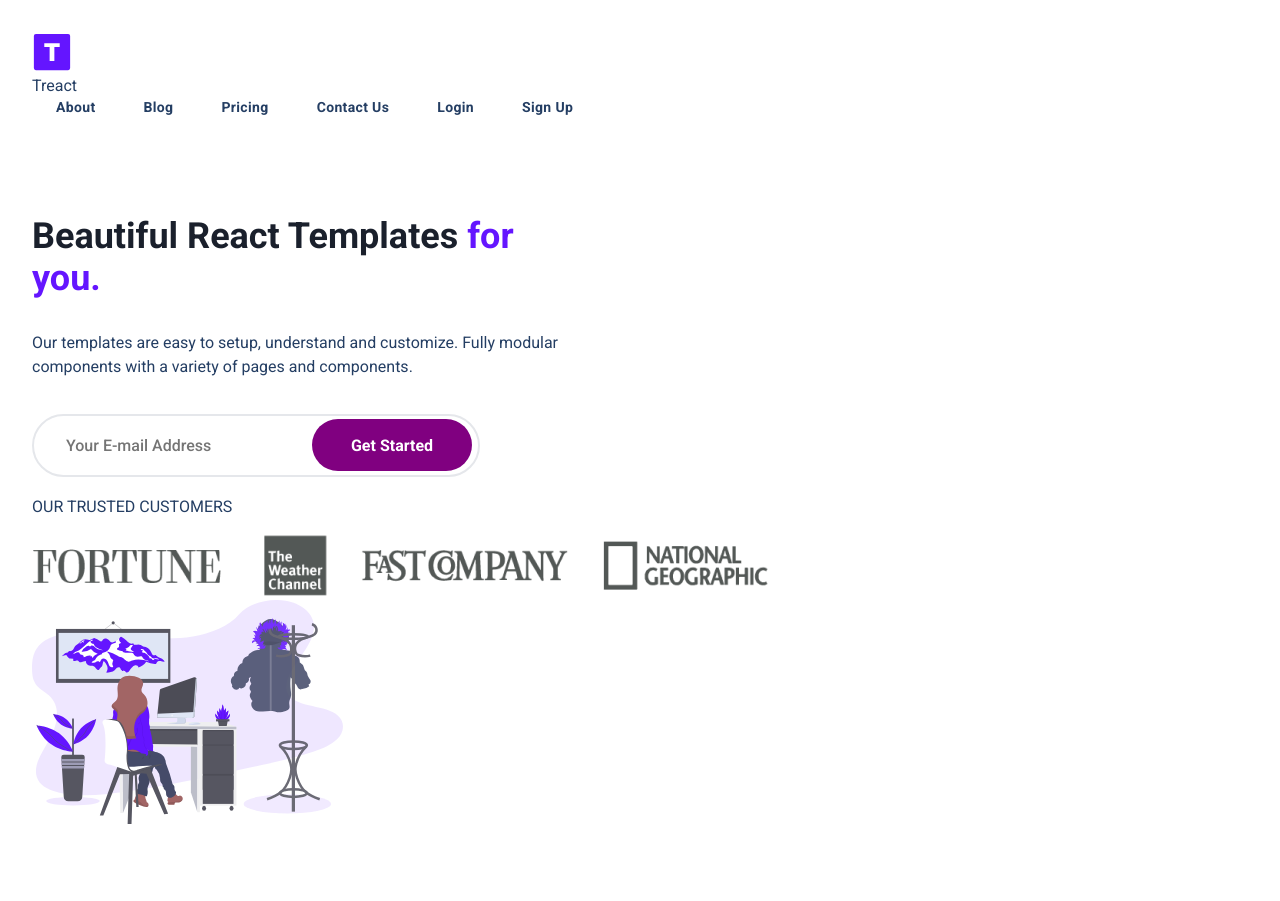
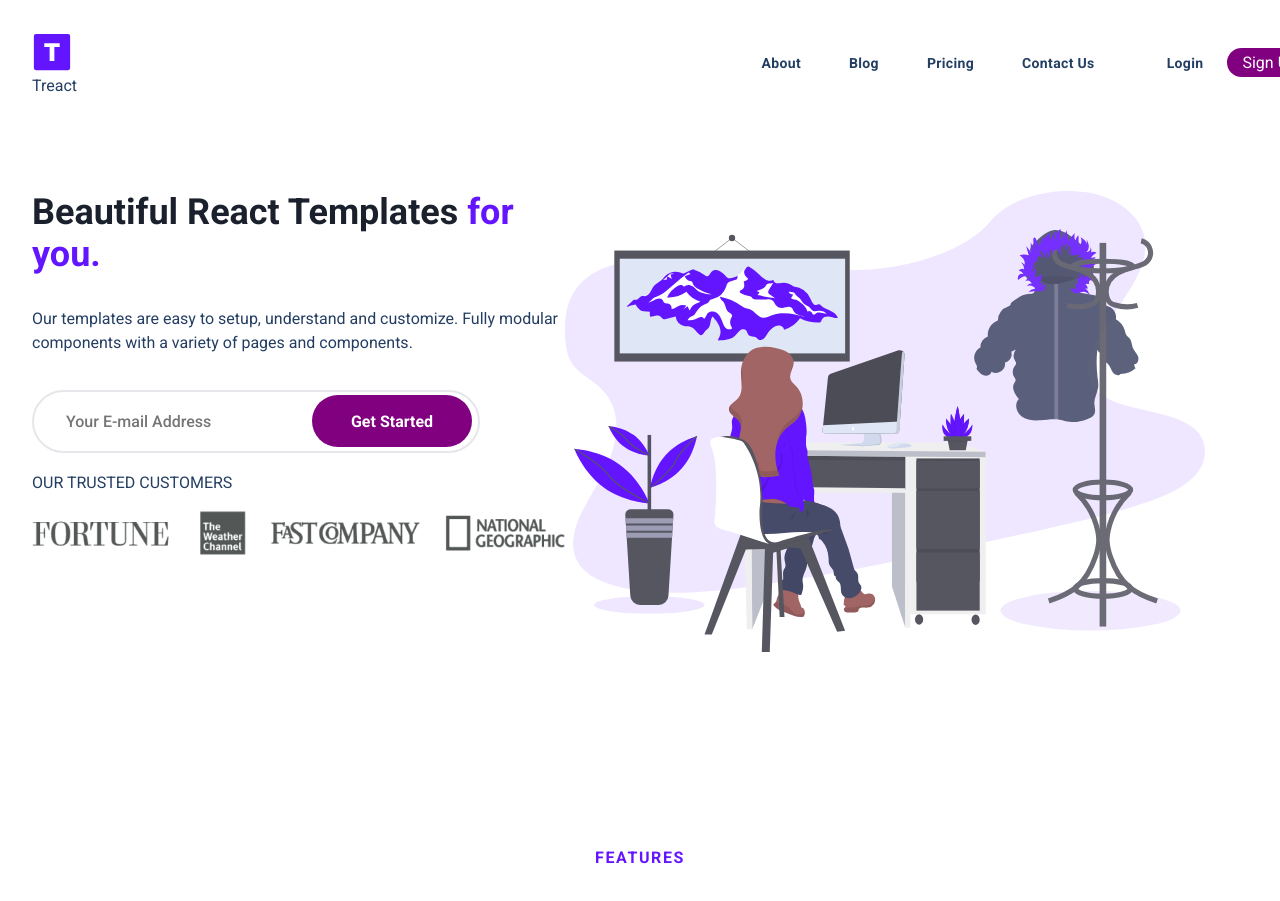
Before and after one commit to stepheni808/final-project, a plain HTML site: page index.html in a window 1280 px wide. Shown: the top 901 px of the page. Drawn offline with Linux system fonts and the light colour scheme.

Commit message:
first commit

```diff
--- a/index.html
+++ b/index.html
@@ -14,8 +14,7 @@
             <img
               class="nav__logo--img"
               src="./Assets125/logo.2c489fc453a1783cbadacf914efa3df6.svg"
-              alt="logo"
-            />
+              alt="logo"/>
             <div class="nav__logo--title">Treact</div>
           </div>
 
@@ -25,7 +24,7 @@
             <a href="#" class="nav__link">Pricing</a>
             <a href="#" class="nav__link">Contact Us</a>
             <a href="#" class="nav__link login">Login</a>
-            <a href="#" class="nav__link nav__link__primary">Sign Up</a>
+            <a href="#" class="nav__link__primary">Sign Up</a>
           </div>
           <button class="btn__menu" onclick="openMenu()"></button>
         </div>
@@ -33,10 +32,12 @@
       <header>
         <div class="container">
             <div class="row">
+            <div class="wrapper">
               <div class="header__description">
                 <h1>
                      Beautiful React Templates
                        <span class="purple">for you.</span>
+
                      </h1>
                        <p class="header__description--para">Our templates are easy to setup, understand and customize. Fully modular components with a variety of pages and components.</p>
 
@@ -46,12 +47,17 @@
                      </div>
                        <p class="header__customers--title">OUR TRUSTED CUSTOMERS</p>
                    <div>
-                    <img src="./Assets125/customers-logo-strip.680ac7c2e8ae28161d2c.png" alt="header__customers">
+                   <img src="./Assets125/customers-logo-strip.680ac7c2e8ae28161d2c.png" alt="header__customers" class="landing__img">
+
+                 </div>
+
+               </div>
                <figure class="header__img--wrapper">
                  <img src="./Assets125/design-illustration-2.6da6a00b20c07c4a9b65d1870679e1b8.svg" alt class="header__img">
+               </figure>
             </div>
+
                 </div>
-                  </figure>
                 </div>
               </header>
              </section>
--- a/styles.css
+++ b/styles.css
@@ -22,6 +22,14 @@ section {
 nav {
     display: flex;
     padding-top: 32px;
+    unicode-bidi: isolate;
+}
+
+.nav__link__primary {
+    padding: 5px 15px;
+    background-color: purple;
+    border-radius: 20px;
+    color: white;
 }
 
 * {
@@ -31,12 +39,7 @@ nav {
     color: #243e63;
 }
 
-nav {
-    unicode-bidi: isolate;
-}
-
-
-nav.row {
+.nav__row {
     display: flex;
     justify-content: space-between;
 }
@@ -71,9 +74,14 @@ nav__logo {
     color: #243e63;
 }
 
+.landing__img {
+    width: 100%;
+}
+
+
+
 img {
-    overflow-clip-margin: content-box;
-    overflow: clip;
+   width: 100%;
 }
 
 .nav__logo--title {
@@ -94,66 +102,31 @@ div {
     padding-bottom: 2px;
 }
 
-.nav__link {
-    font-size: 14px;
-    font-weight: 600;
-    padding-top: 4px;
-    letter-spacing: 0.35px;
-    border-bottom: 2px solid transparent;
-    position: relative;
-    transition: all 300ms;
-}
 
 .nav__link {
     margin: 0 24px;
+    position: relative;
 }
 
 .nav__link::after {
 content: "";
 position: absolute;
-left: 0px;
+right: 0;
 bottom: -6px;
 height: 2px;
-width: 100%;
-background: #6415ff;
-transition: all 300ms;
-opacity: 0;
+width: 0;
+background-color: #6415ff;
+transition: all 300ms ease;
+}
+
+.nav__link:hover::after {
+    width: 100%;
+    left: 0;
 }
 
 .login {
     margin-left: 48px;
 }
-
-.nav__link {
-    font-size: 14px;
-    font-weight: 600px;
-    padding-top: 4px;
-    letter-spacing: 0.35px;
-    border-bottom: 2px solid transparent;
-    position: relative;
-    transition: all 300ms;
-}
-
-.nav__link {
-    margin: 0 24px;
-    }
-
-    a {
-        display: inline;
-        text-decoration: none;
-    }
-
-    .nav__link:after {
-        content: "";
-        position: absolute;
-        left: 0px;
-        bottom: -6px;
-        height: 2px;
-        width: 100%;
-        background: #6415ff;
-        transition: all 300ms;
-        opacity: 0;
-    }
 
 * {
     padding: 0;
@@ -190,20 +163,6 @@ a {
     box-sizing: border-box;
 }
 
-.nav__link--primary:after {
-    content: "";
-    width: 0;
-    height: 0;
-}
-
-.nav__link:after {
-position: absolute;
-left: 0px;
-bottom: -6px;
-background: #6415ff;
-transition: all 300ms;
-opacity: 0;
-}
 
 .btn__menu {
     display: none;
@@ -225,6 +184,10 @@ nav {
     padding-top: 32px;
     box-sizing: border-box;
     color: #243e63;
+}
+
+.wrapper {
+    display: flex;
 }
 
 ul {
@@ -250,12 +213,6 @@ TEMPLATES
 div {
     display: block;
     unicode-bidi: isolate;
-}
-
-@media (max-width: 1280px) {
-    header .row {
-        align-items: flex-end;
-    }
 }
 
 header .row {
@@ -306,12 +263,6 @@ h1 {
 
 .purple {
     color: #6415ff;
-}
-
-@media (max-width: 1280px){
-.header__description--para {
-    font-size: 16px;
-}
 }
 
 .header__description--para {
@@ -393,11 +344,6 @@ button {
     box-sizing: border-box;
 }
 
-@media (max-width: 1280px) {
-    .header__img {
-        max-width: 512px;
-    }
-}
 
 .header__img {
     width: 100%;
@@ -415,15 +361,14 @@ img {
     overflow: clip;
 }
 
-@media (max-width: 1280px) {
-    .header__img--wrapper {
-        display: flex;
-        justify-content: flex-end;
-    }
-}
+/*
+
+HEADER
+
+*/
 
 .header__img--wrapper {
-    width: calc(100% - 41.667%);
+    width: 50%;
 }
 
 * {
@@ -431,12 +376,6 @@ img {
     padding: 0;
     box-sizing: border-box;
     color: #243e63;
-}
-
-@media (max-width: 1280px) {
-    header .row {
-        align-items: flex-end;
-    }
 }
 
 header .row {
@@ -454,6 +393,109 @@ header .row {
     padding: 96px 0;
 }
 
+
 header {
     position: relative;
 }
+
+/*
+
+FEATURES
+
+*/
+
+.container {
+    padding: 96px 0;
+}
+
+* {
+    margin: 0;
+    padding: 0;
+    box-sizing: border-box;
+    color: #243e63;
+}
+
+#features {
+    position: relative;
+}
+
+section {
+    padding: 0 32px;
+}
+
+    section {
+        padding: 0 32px;
+        display: block;
+        unicode-bidi: isolate;
+    }
+
+    h4 {
+        display: block
+        margin-block-start: 1.33em;
+        margin-block-end: 1.33em;
+        margin-inline-start: 0px;
+        margin-inline-end: 0px;
+        font-weight: bold;
+        unicode-bidi: isolate;
+    }
+
+    div {
+        display: block;
+        unicode-bidi: isolate;
+    }
+
+    #features .row__narrow {
+        display: flex;
+        flex-direction: column;
+        align-items: center;
+    }
+
+    .row__narrow {
+        width: 100%;
+        max-width: 50px;
+        margin: 0 auto;
+    }
+
+    .section__tag {
+        font-size: 16px;
+        color: #6415ff;
+        letter-spacing: 1.6px;
+        font-weight: 700;
+        text-transform: uppercase;
+    }
+
+    #features .section__title {
+        font-size: 36px;
+    }
+
+    .section__title {
+        font-size: 48px;
+        font-weight: 900;
+        color: #243e63;
+        line-height: 1.5;
+        margin: 16px 0;
+        letter-spacing: 0.025em;
+    }
+
+    #feaures .section__para {
+        text-align: center;
+        max-width: 576px;
+    }
+
+    .section__para {
+        font-size: 18px;
+        font-weight: 500;
+        line-height: 1.625;
+    }
+
+    * {margin: 0;
+        padding: 0;
+        box-sizing: border-box;
+        color: #243e63;
+    }
+
+    .feaures {
+        display: flex;
+        flex-wrap: wrap;
+        margin-top: 40px;
+    }
```
Lines whose indentation alone changed are shown as unchanged.
